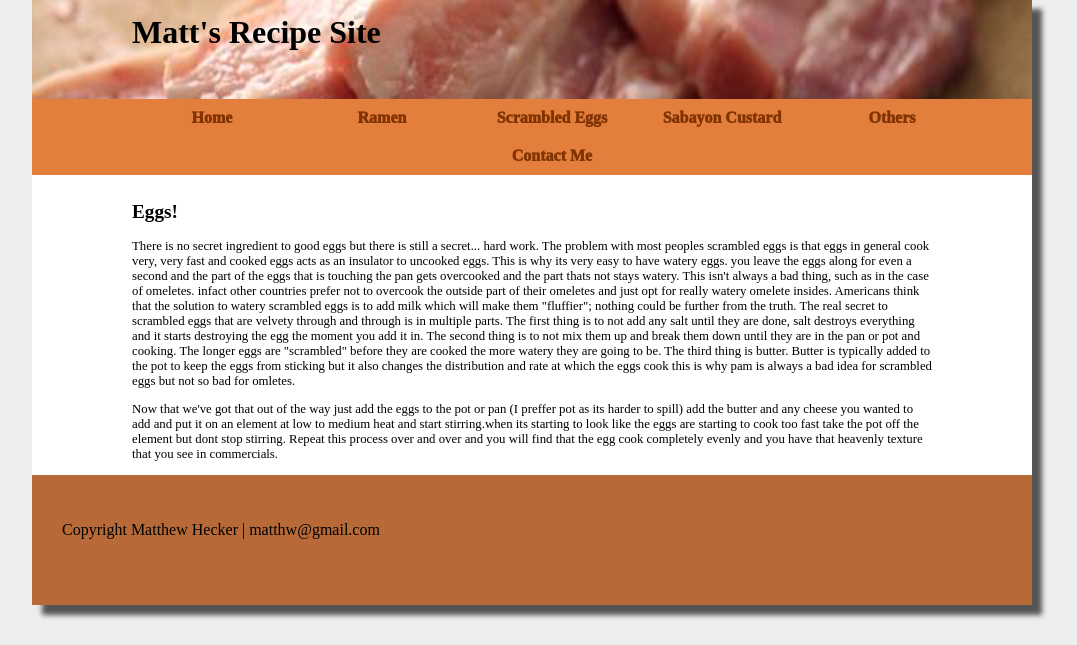
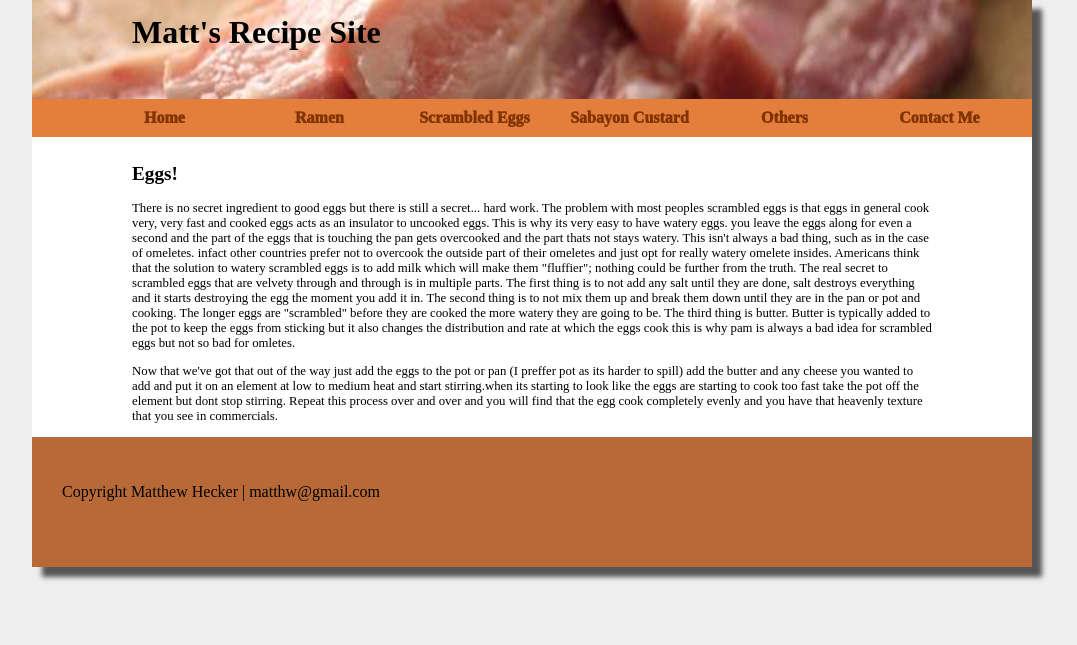
Before and after one commit to mhecke1/RestaurantSite, a PHP site: page /eggs.php in a window 1280 px wide. Shown: the part 22-667 px from the top of the page, without its empty margins (108-1185 px from the left). Run offline with PHP 8.4, Linux system fonts and the light colour scheme; some web fonts are replaced.

Commit message:
Changed css a bit to make sure that the new page would fit into navbar

```diff
--- a/style.css
+++ b/style.css
@@ -48,7 +48,7 @@ html {
 	display:inline-block;
 	background-color: #E37E3D;
 	font-weight: 1000;
-	min-width:150px;
+	min-width:135px;
 	padding: 10px;
 	list-style: none;
 	margin-left: -2px;
```
